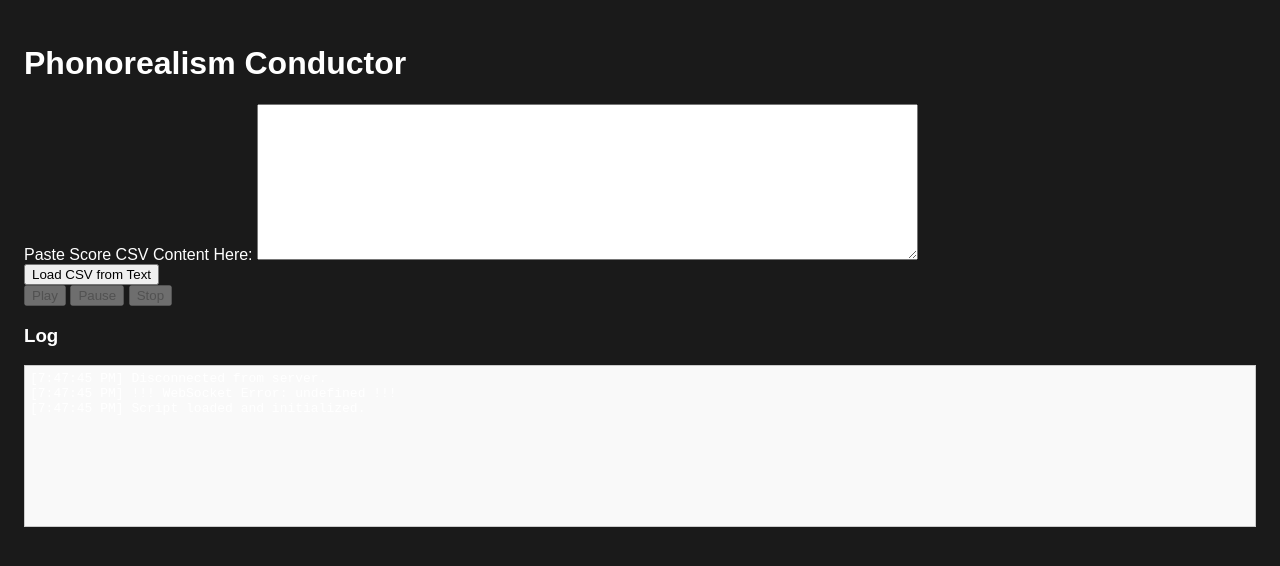
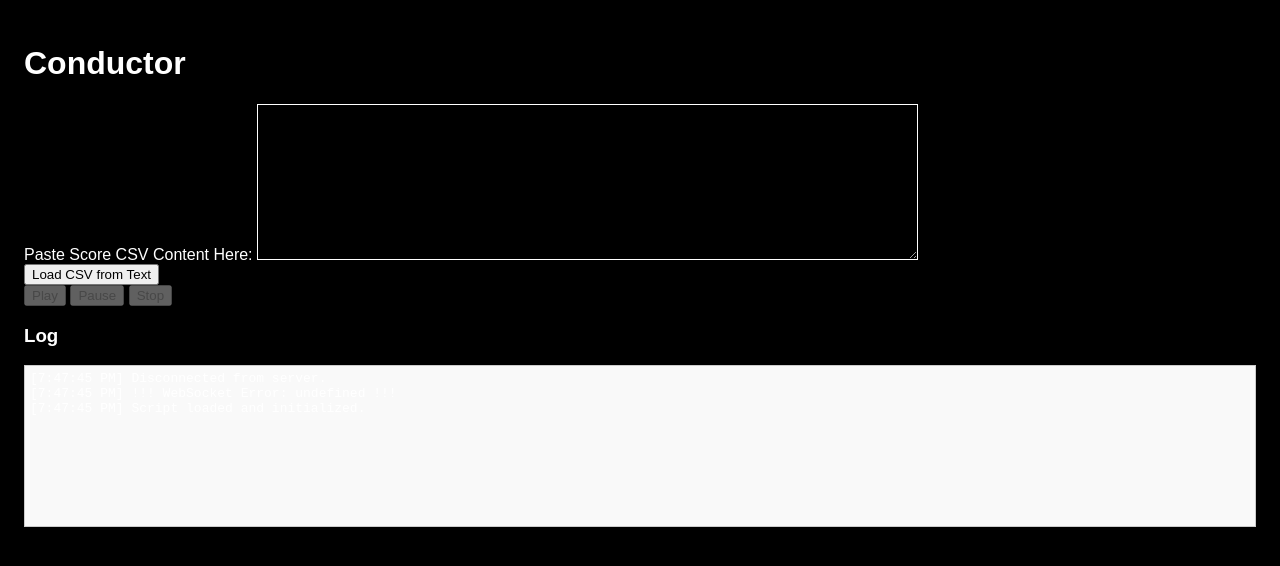
Before and after one commit to richiegreene/phonorealizer, a plain HTML site: page phonorealism_web/frontend/conductor.html in a window 1280 px wide. Drawn offline with Linux system fonts and the light colour scheme.

```diff
--- a/phonorealism_web/frontend/conductor.html
+++ b/phonorealism_web/frontend/conductor.html
@@ -3,14 +3,15 @@
 <head>
     <meta charset="UTF-8">
     <meta name="viewport" content="width=device-width, initial-scale=1.0">
-    <title>Phonorealism Conductor</title>
+    <title>Conductor</title>
     <style>
-        body { font-family: sans-serif; padding: 1em; background-color: #1a1a1a; color: #ffffff; }
-        #log { background-color: #333333; color: #ffffff; }
+        body { font-family: sans-serif; padding: 1em; background-color: #000000; color: #ffffff; }
+        #log { background-color: #000000; color: #ffffff; border: 1px solid #ffffff; }
+        #csvContent { background-color: #000000; color: #ffffff; border: 1px solid #ffffff; }
     </style>
 </head>
 <body>
-    <h1>Phonorealism Conductor</h1>
+    <h1>Conductor</h1>
     <div>
         <label for="csvContent">Paste Score CSV Content Here:</label>
         <textarea id="csvContent" rows="10" cols="80"></textarea>
```
Also changed, not shown: phonorealism_web/frontend/index.html (+4 -4 lines).
